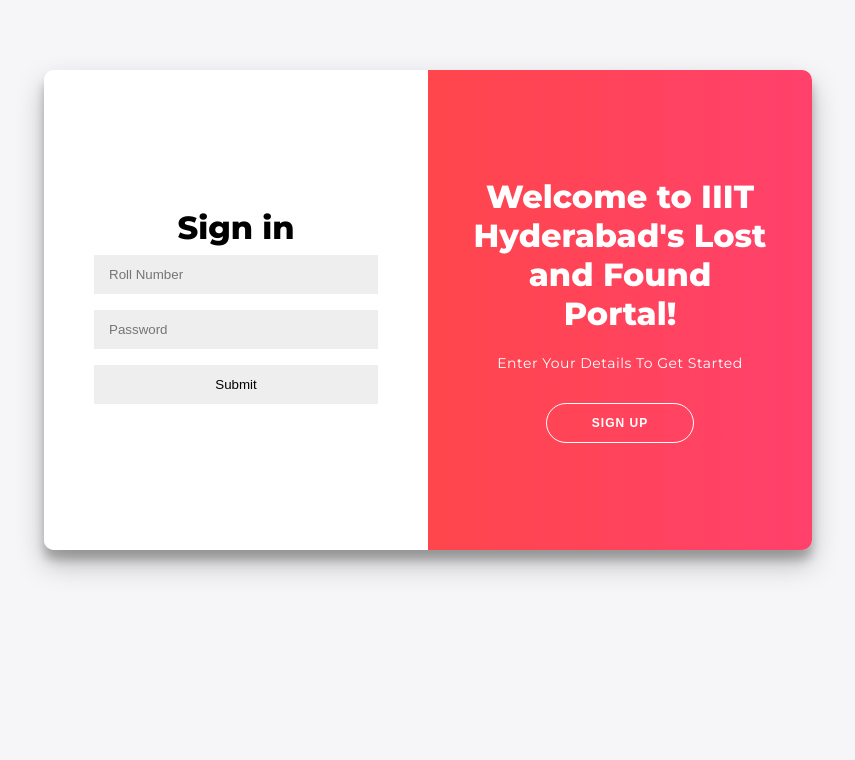
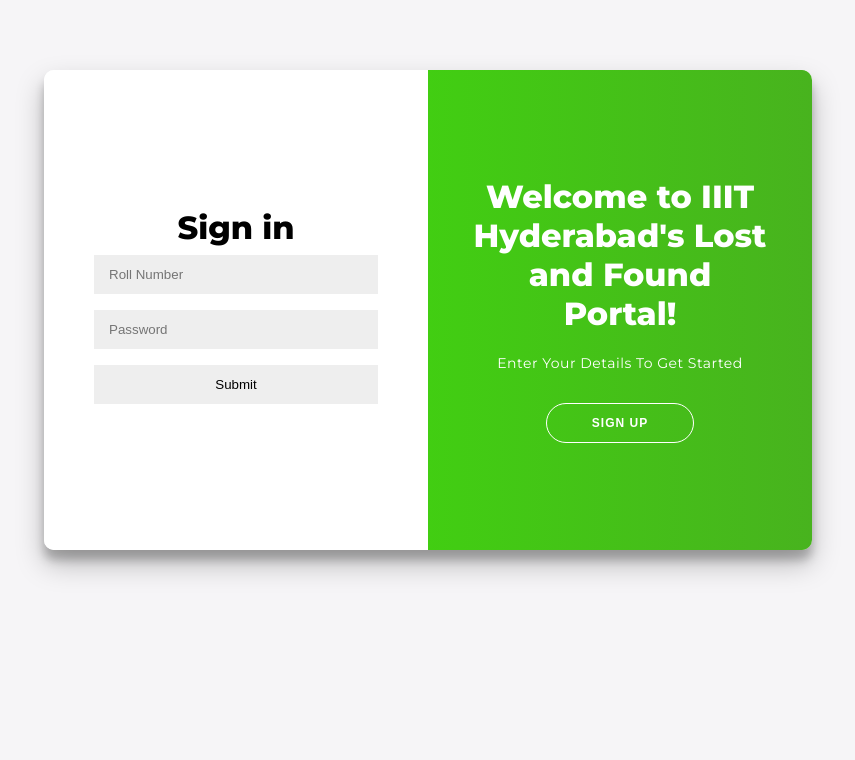
Before and after one commit to hemanth-sunkireddy/ISS_Hackhaton, a Flask app: page / in a window 1280 px wide. Shown: the part 70-830 px from the top of the page, without its empty margins (212-1067 px from the left). Run offline with Flask 3, Linux system fonts and the light colour scheme.

Commit message:
Update index.css

```diff
--- a/static/css/index.css
+++ b/static/css/index.css
@@ -162,9 +162,9 @@ input {
 }
 
 .overlay {
-    background: #FF416C;
-    background: -webkit-linear-gradient(to right, #FF4B2B, #FF416C);
-    background: linear-gradient(to right, #FF4B2B, #FF416C);
+    background: #59d85f;
+    background: -webkit-linear-gradient(to left, #06e711, #06f893);
+    background: linear-gradient(to left, #48b31e, #3be906);
     background-repeat: no-repeat;
     background-size: cover;
     background-position: 0 0;
```
